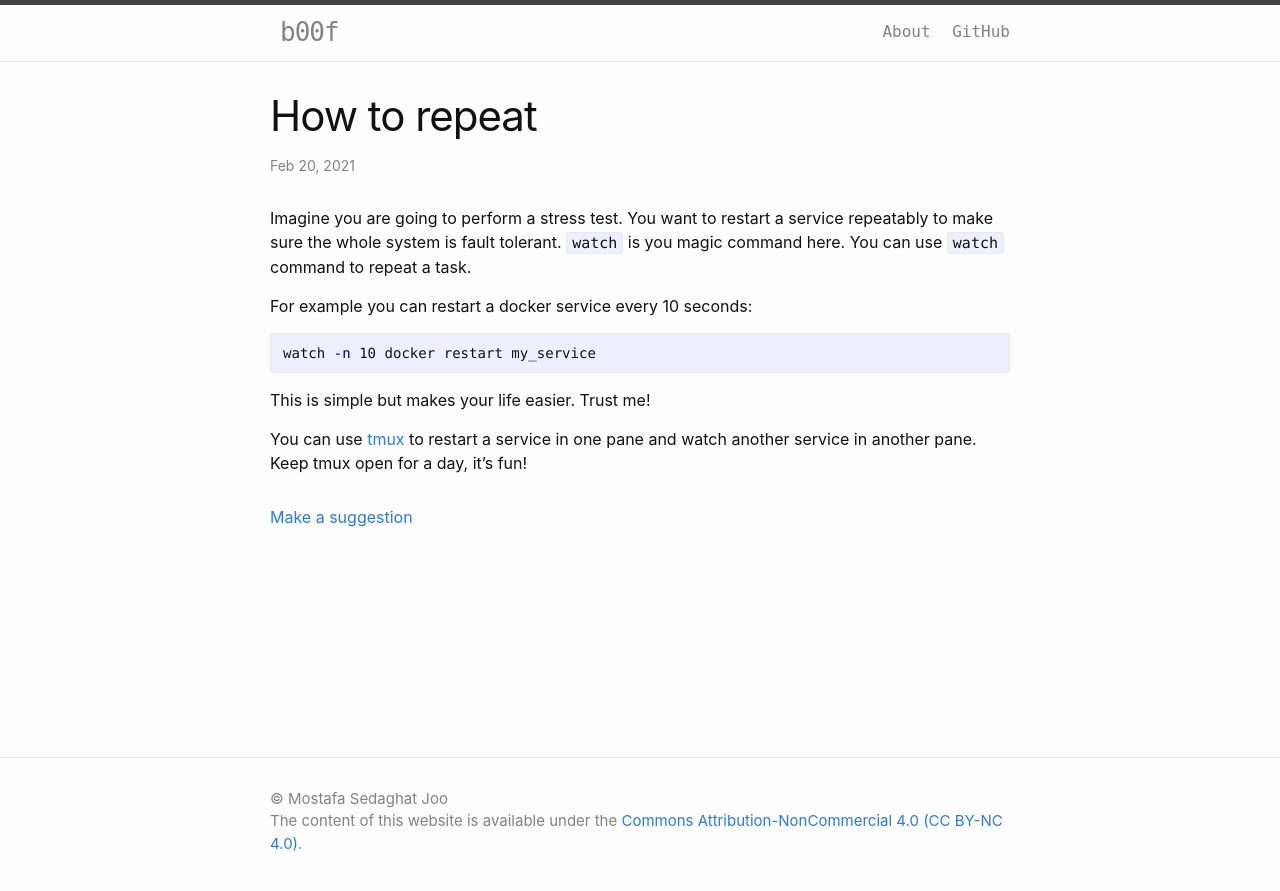
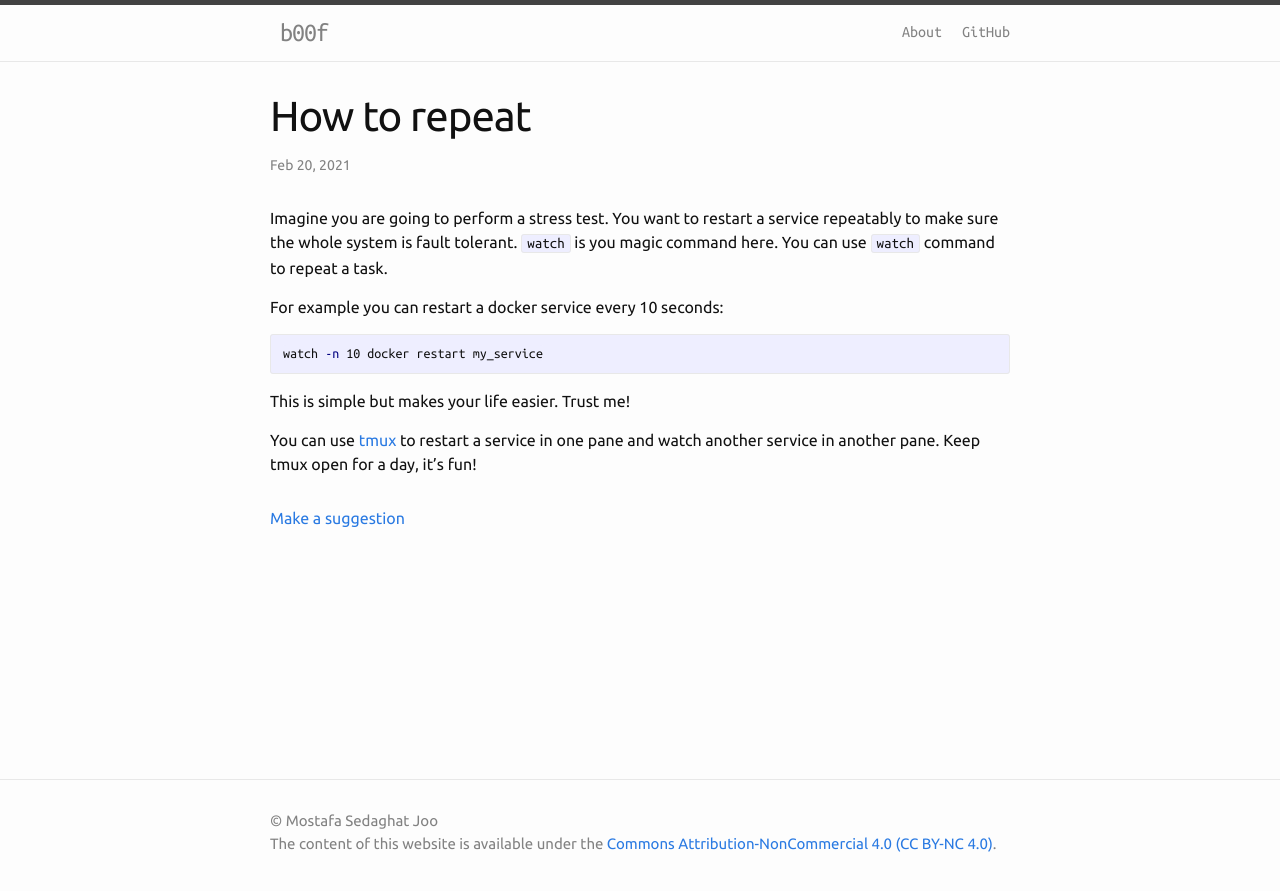
Before and after one commit to b00f/b00f.github.io, a Jekyll site: the page built from website/_posts/2021-02-20-linux_repeat_with_watch.md, in a window 1280 px wide. Shown: the top 891 px of the page. Built offline with Jekyll 4.4.1, drawn with Linux system fonts in a browser that asks for light colours.

Commit message:
updating fonts

```diff
--- a/website/_includes/head.html
+++ b/website/_includes/head.html
@@ -3,10 +3,15 @@
   <meta http-equiv="X-UA-Compatible" content="IE=edge">
   <meta name="viewport" content="width=device-width, initial-scale=1">
   {%- seo -%}
-  <link rel="stylesheet" href="{{ "/assets/css/style.css" | relative_url }}">
+  <link rel="stylesheet" href="{{ '/assets/css/style.css' | relative_url }}">
+
+  <link rel="preconnect" href="https://fonts.googleapis.com">
+  <link rel="preconnect" href="https://fonts.gstatic.com" crossorigin>
+  <link href="https://fonts.googleapis.com/css2?family=Ubuntu+Mono:ital,wght@0,400;0,700;1,400;1,700&family=Ubuntu:ital,wght@0,300;0,400;0,500;0,700;1,300;1,400;1,500;1,700&display=swap" rel="stylesheet">
+
   {%- feed_meta -%}
   {%- if jekyll.environment == 'production' and site.google_analytics -%}
-    {%- include google-analytics.html -%}
+  {%- include google-analytics.html -%}
   {%- endif -%}
 
   {%- include custom-head.html -%}
--- a/website/_sass/minima/initialize.scss
+++ b/website/_sass/minima/initialize.scss
@@ -2,9 +2,9 @@
 
 // Define defaults for each variable.
 
-$nav-font-family: "DejaVu Sans Mono";
-$base-font-family: -apple-system, BlinkMacSystemFont, "Segoe UI", "Segoe UI Symbol", "Segoe UI Emoji", "Apple Color Emoji", Roboto, Helvetica, Arial, sans-serif !default;
-$code-font-family: "Menlo", "Inconsolata", "Consolas", "Roboto Mono", "Ubuntu Mono", "Liberation Mono", "Courier New", monospace;
+$nav-font-family: 'Ubuntu Mono', monospace;
+$base-font-family: 'Ubuntu', sans-serif;
+$code-font-family: 'Ubuntu Mono', monospace;
 $base-font-size:   16px !default;
 $base-font-weight: 400 !default;
 $small-font-size:  $base-font-size * 0.875 !default;
```
